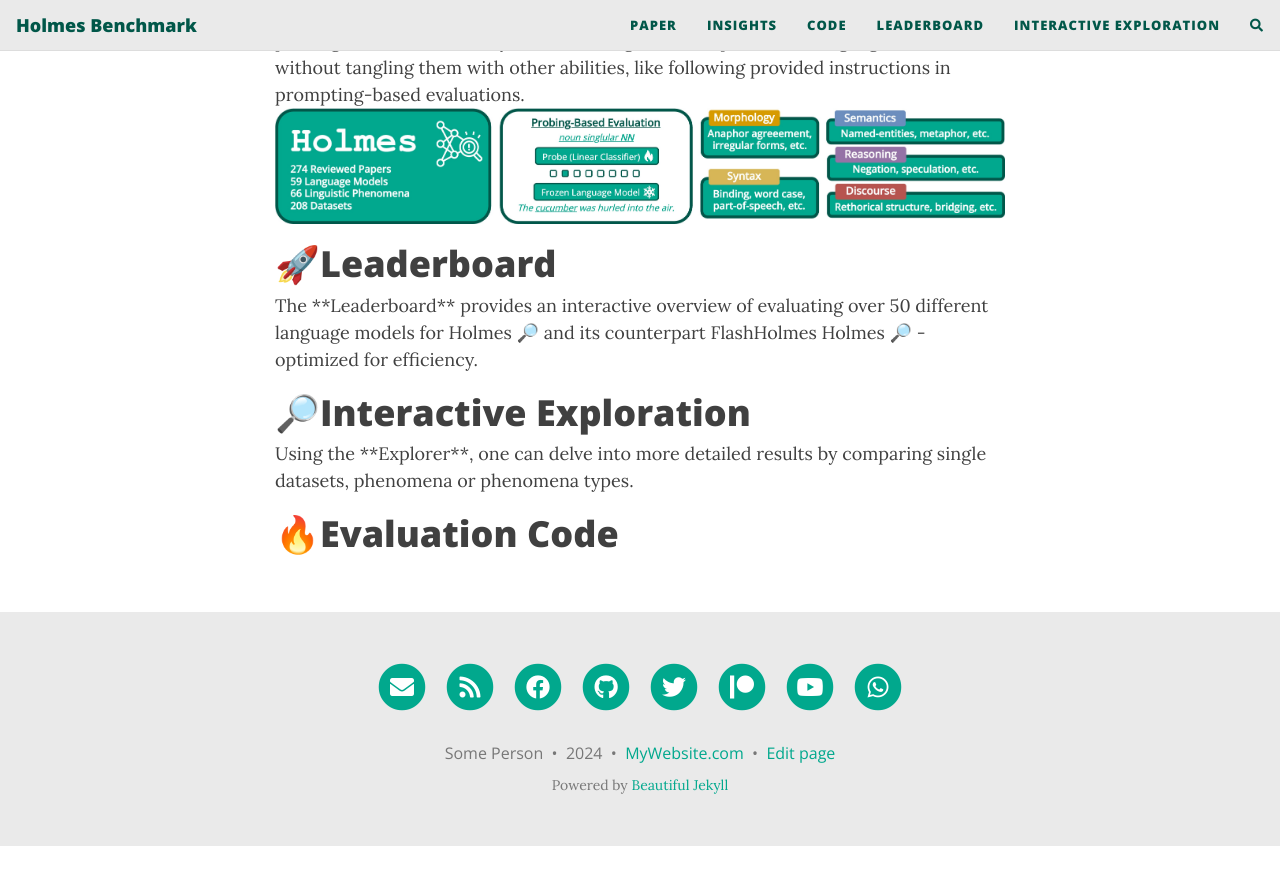
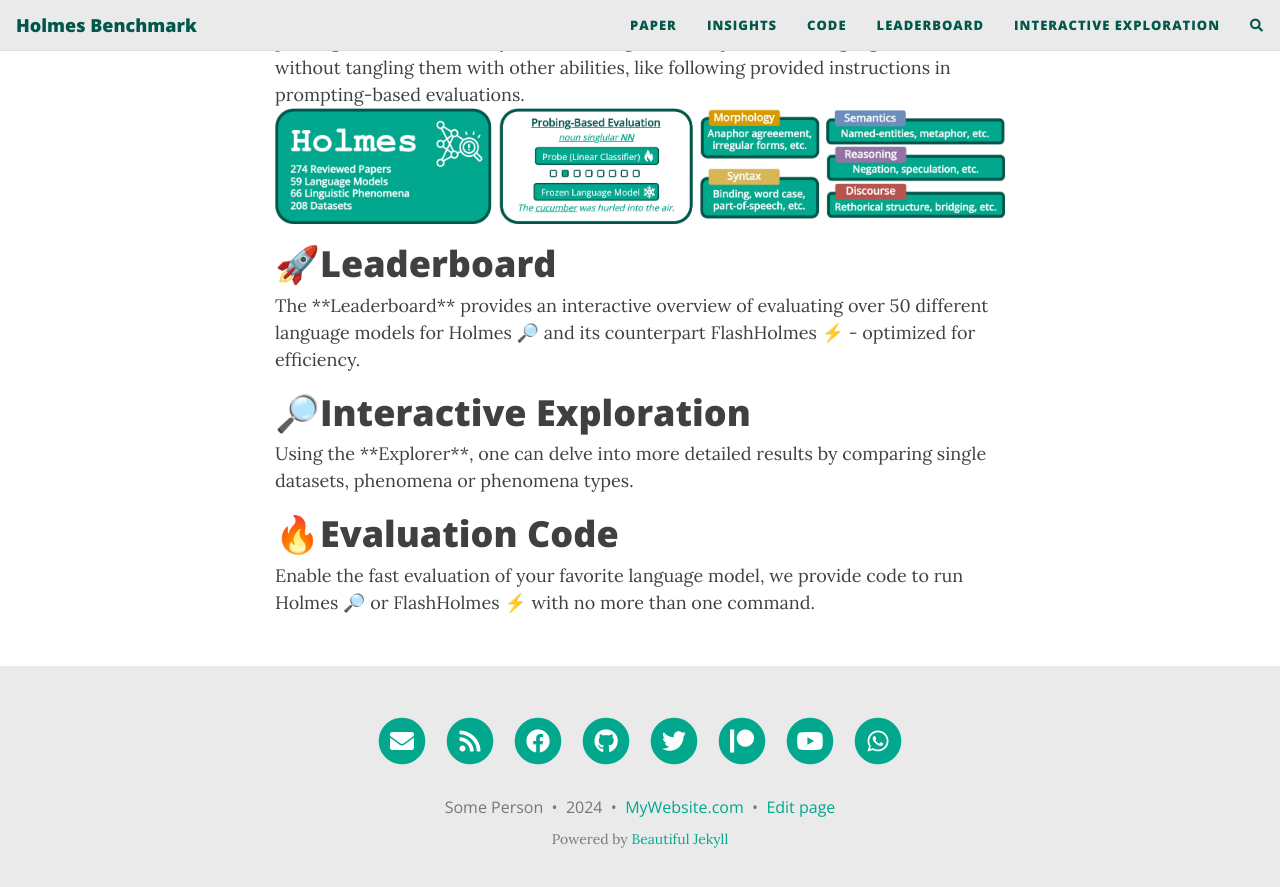
Before and after one commit to Holmes-Benchmark/holmes-benchmark.github.io, a Jekyll site: the page built from index.html, in a window 1280 px wide and 900 px high, scrolled down 616 px. Shown: the top 887 px of the window. Built offline with Jekyll 4.4.1, drawn with Linux system fonts in a browser that asks for light colours; nearby versions of some CDN libraries; the list of posts is cut into pages by our own code; comment, search, counter and statistics services are not loaded; before the commit the page ends 1462 px from its top, so only the background shows below that.

Commit message:
update page

```diff
--- a/index.html
+++ b/index.html
@@ -15,9 +15,10 @@ subtitle: Benchmark the Linguistic Competence of Language Models
 <img src="assets/img/benchmark.jpg">
 
     <h1>🚀Leaderboard</h1>
-    The **Leaderboard** provides an interactive overview of evaluating over 50 different language models for Holmes 🔎 and its counterpart FlashHolmes Holmes 🔎 - optimized for efficiency.
+    The **Leaderboard** provides an interactive overview of evaluating over 50 different language models for Holmes 🔎 and its counterpart FlashHolmes ⚡ - optimized for efficiency.
 
     <h1>🔎Interactive Exploration</h1>
     Using the **Explorer**, one can delve into more detailed results by comparing single datasets, phenomena or phenomena types.
 
     <h1>🔥Evaluation Code</h1>
+    Enable the fast evaluation of your favorite language model, we provide code to run Holmes 🔎 or FlashHolmes ⚡ with no more than one command.
```
